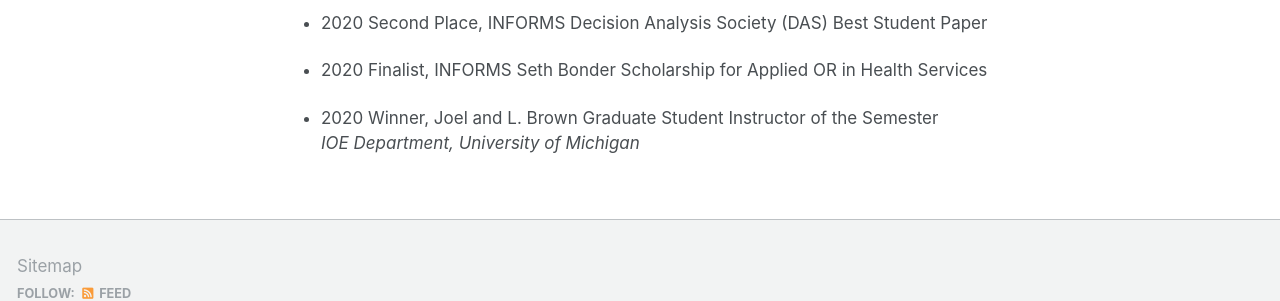
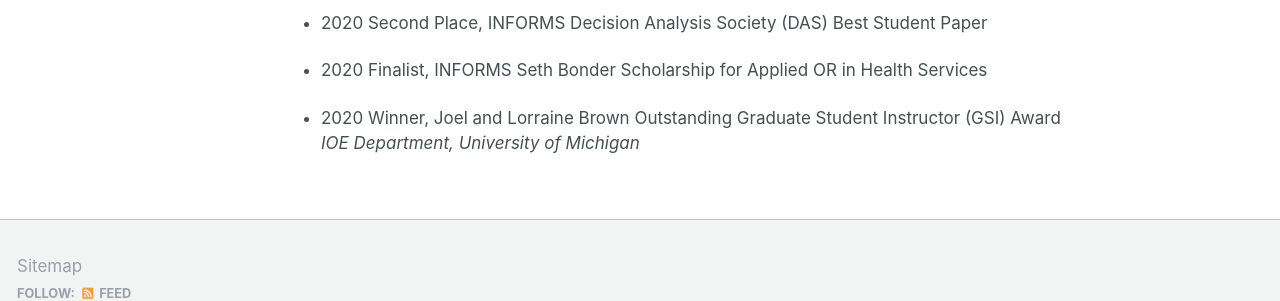
Before and after one commit to mzhalechian/mzhalechian.github.io, a Jekyll site: the page built from _pages/awards.md, in a window 1280 px wide and 1372 px high. Shown: the part 1006-1307 px from the top of the window. Built offline with Jekyll 4.4.1, drawn with Linux system fonts in a browser that asks for light colours.

Commit message:
FDA paper: Management Science 2026; rename Brown award to Outstanding GSI Award across site and CV
Co-Authored-By: Claude Fable 5.1 <noreply@anthropic.com>

```diff
--- a/_pages/awards.md
+++ b/_pages/awards.md
@@ -46,5 +46,5 @@ My work has received several recognitions, including:
 
 - 2020 Finalist, INFORMS Seth Bonder Scholarship for Applied OR in Health Services
 
-- 2020 Winner, Joel and L. Brown Graduate Student Instructor of the Semester
+- 2020 Winner, Joel and Lorraine Brown Outstanding Graduate Student Instructor (GSI) Award
   *IOE Department, University of Michigan*
```
Also changed, not shown: _pages/about.md (+1 -1 lines), _pages/research.md (+1 -1 lines), _pages/teaching.md (+1 -1 lines), 1 other file.
